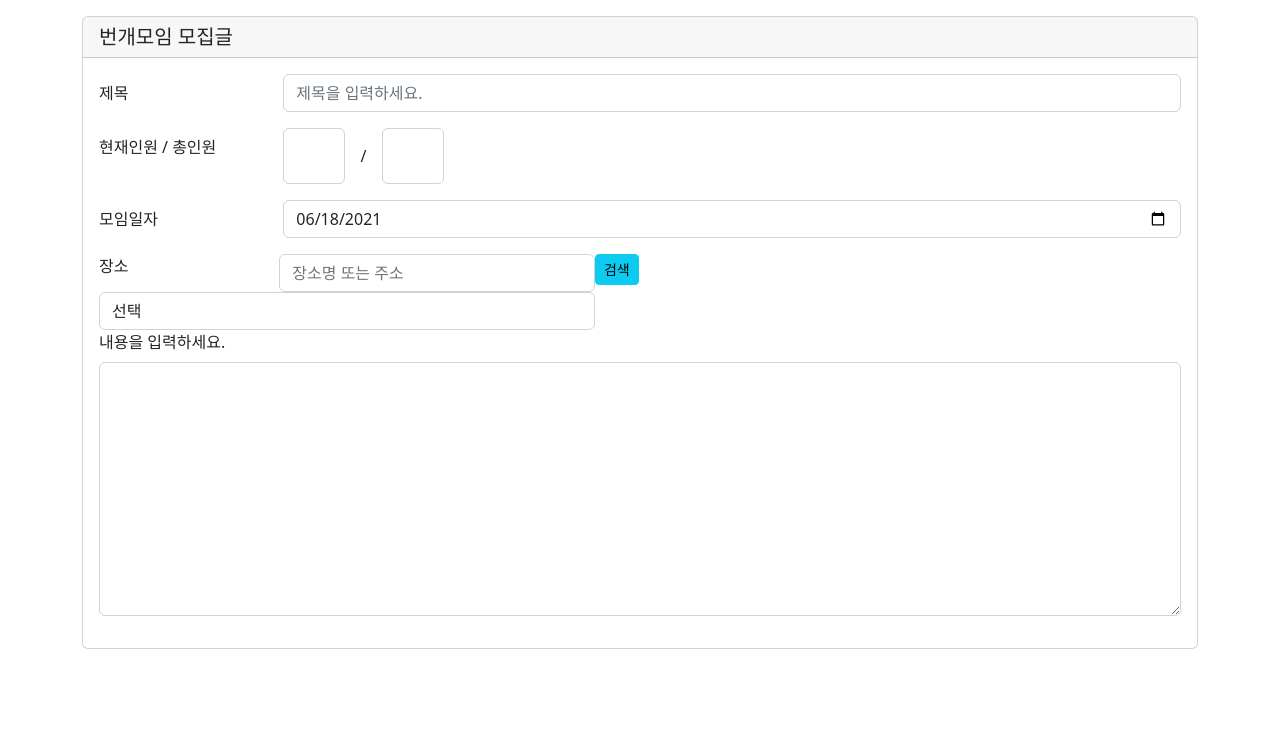
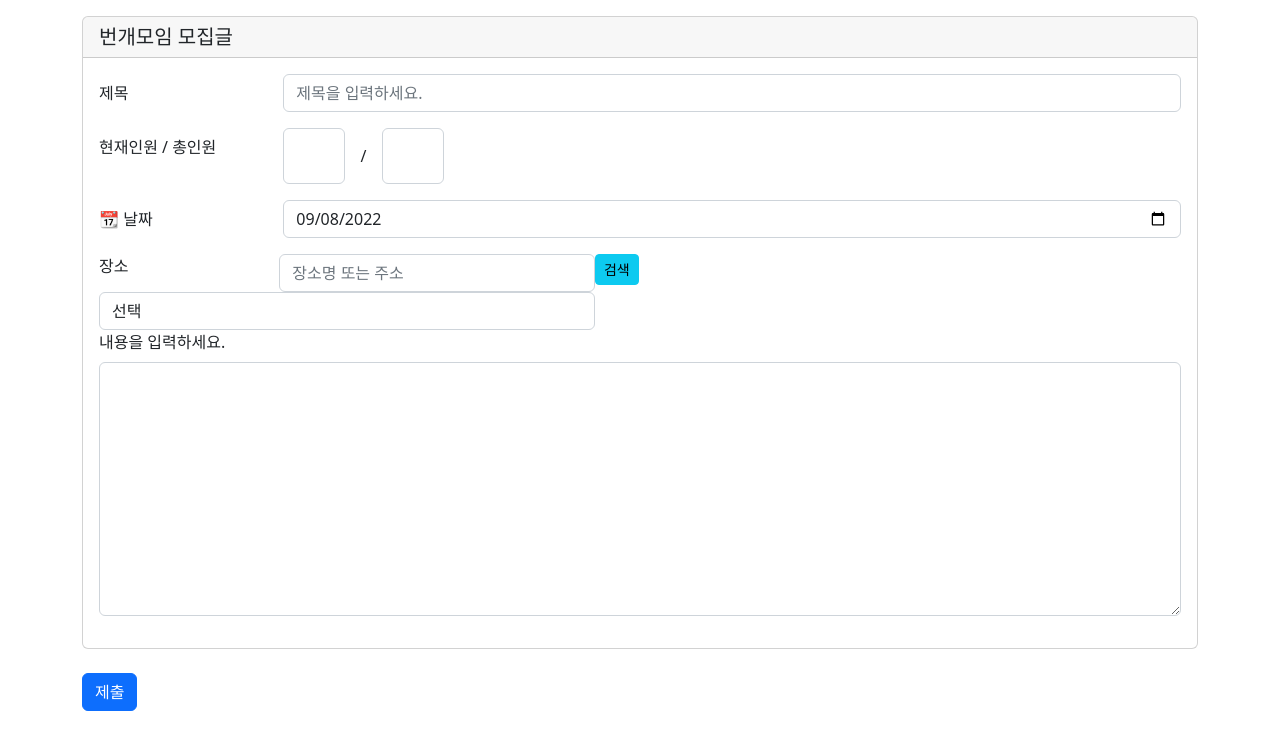
Before and after one commit to likelion-backendschool/your-anmok, a Spring Boot app: page /gathering/create in a window 1280 px wide. Shown: the top 750 px of the page. Run offline with Spring Boot 4, Linux system fonts and the light colour scheme; some libraries are stand-ins or nearby versions.

Commit message:
[번개] 게시글 등록 구현완료

```diff
--- a/your-anmok/src/main/java/com/lion/youranmok/gathering/controller/GatheringListController.java
+++ b/your-anmok/src/main/java/com/lion/youranmok/gathering/controller/GatheringListController.java
@@ -66,6 +66,13 @@ public class GatheringListController {
         return "gathering/create";
     }
 
+    @PostMapping("/create")
+    public String create(Model model, CreateForm createForm) {
+        System.out.println(createForm.toString());
+        GatheringBoard gatheringBoard = gatheringService.create(createForm);
+        return "redirect:/gathering/%d".formatted(gatheringBoard.getId());
+    }
+
     @GetMapping("/create/search")
     @ResponseBody
     public ModelAndView searchPlace(@RequestParam String searchKeyword, ModelAndView mav) {
--- a/your-anmok/src/main/resources/templates/gathering/create.html
+++ b/your-anmok/src/main/resources/templates/gathering/create.html
@@ -12,29 +12,29 @@
 <body>
 
 <div class="container my-3">
-    <!-- HTML5 Inputs -->
+    <form method="post" th:action="@{/gathering/create}" id="f">
     <div class="card mb-4">
         <h5 class="card-header">번개모임 모집글</h5>
         <div class="card-body">
             <div class="mb-3 row">
-                <label for="html5-text-input" class="col-md-2 col-form-label">제목</label>
+                <label for="title" class="col-md-2 col-form-label">제목</label>
                 <div class="col-md-10">
-                    <input class="form-control" type="text" placeholder="제목을 입력하세요." id="html5-text-input" />
+                    <input class="form-control" type="text" placeholder="제목을 입력하세요." id="title" name="title" />
                 </div>
             </div>
 
             <div class="mb-3 row">
                 <label class="col-md-2 col-form-label">현재인원 / 총인원</label>
                 <div class="col-md-2 d-flex flex-row">
-                    <input class="form-control" type="number" id="gather-cnt" />
+                    <input class="form-control" type="number" id="gatherCnt" name="gatherCnt"/>
                     <div class = "m-3">/</div>
-                    <input class="form-control" type="number" id="total-cnt" />
+                    <input class="form-control" type="number" id="totalCnt" name="totalCnt"/>
                 </div>
             </div>
             <div class="mb-3 row">
-                <label for="html5-date-input" class="col-md-2 col-form-label">모임일자</label>
+                <label for="date" class="col-md-2 col-form-label">📆 날짜</label>
                 <div class="col-md-10">
-                    <input class="form-control" type="date" value="2021-06-18" id="html5-date-input" />
+                    <input class="form-control" type="date" value="2021-06-18" id="date" name="date"/>
                 </div>
             </div>
             <div>
@@ -57,16 +57,20 @@
                 </div>
             </div>
             <div class="mb-3">
-                <label for="exampleFormControlTextarea1" class="form-label">내용을 입력하세요.</label>
-                <textarea class="form-control" id="exampleFormControlTextarea1" rows="10"></textarea>
+                <label for="content" class="form-label">내용을 입력하세요.</label>
+                <textarea class="form-control" id="content" name="content" rows="10"></textarea>
             </div>
 
         </div>
 
     </div>
+    <button type="submit" class="btn btn-primary">제출</button>
+    </form>
 
 </div>
 <script>
+    document.getElementById('date').valueAsDate = new Date();
+
     $(document).on("click","#searchBtn",function(){
         $.ajax({
             url : "/gathering/create/search",
@@ -77,16 +81,16 @@
                 searchKeyword: $("#searchKeyword").val()
             },
             success : function(data){
-                // console.log("????");
-                // alert("아 제발");
-
-                $('#place').empty();
-                $('#place').append("<option value=''>선택</option>");
-                for(var count = 0; count < data.dataList.length; count++){
-                    var option = $("<option value='"+data.dataList[count].id+"'>"+data.dataList[count].name+"</option>");
-                    $('#place').append(option);
+                if(data.dataList.length == 0) {
+                    alert("검색 결과가 없습니다.");
+                } else {
+                    $('#place').empty();
+                    $('#place').append("<option value=''>선택</option>");
+                    for (var count = 0; count < data.dataList.length; count++) {
+                        var option = $("<option value='" + data.dataList[count].id + "'>" + data.dataList[count].name + "</option>");
+                        $('#place').append(option);
+                    }
                 }
-
             }
         });
     });
```
Also changed, not shown: your-anmok/src/main/java/com/lion/youranmok/gathering/dto/CreateForm.java (added, +21 -0 lines), your-anmok/src/main/java/com/lion/youranmok/gathering/service/GatheringService.java (+26 -4 lines).
